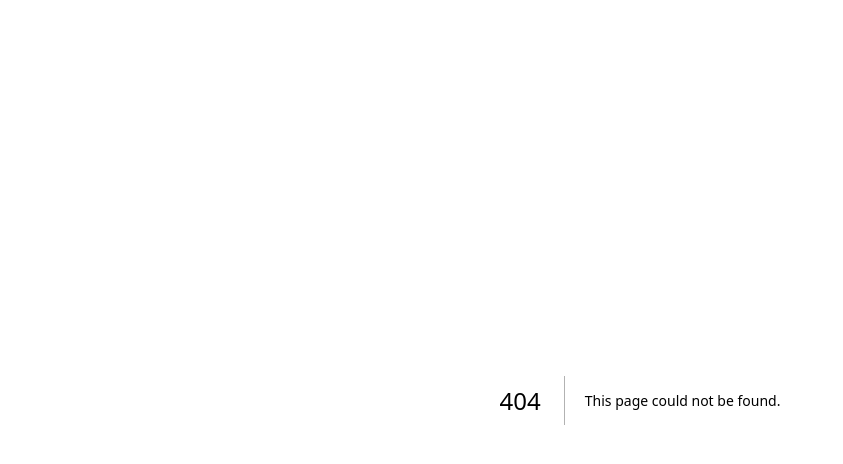
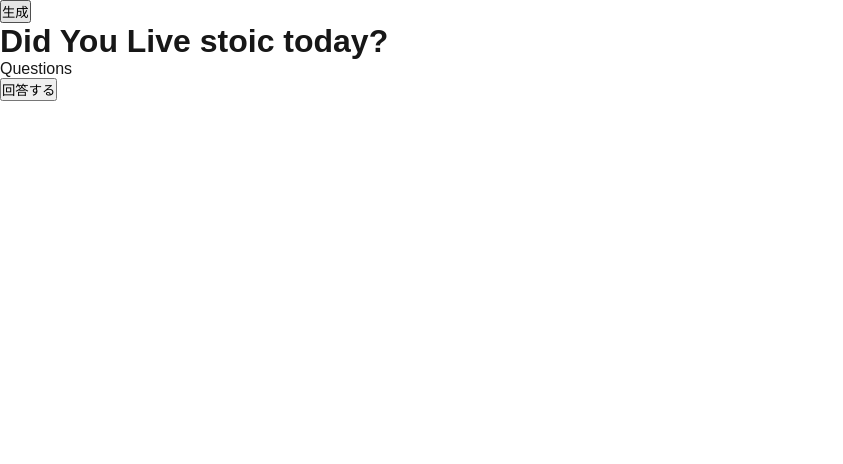
Before and after one commit to matsumoto-dev/did_you_live_stoic_today, a Next.js app: page /question in a window 1280 px wide. Before the commit this address had no page. Shown: the top 464 px of the page, without its empty margins (0-843 px from the left). Built offline with nearby package versions, Linux system fonts and the light colour scheme.

Commit message:
[add]Questionページのプロトタイプを作成

```diff
--- /dev/null
+++ b/src/app/api/question/route.ts
@@ -0,0 +1,22 @@
+import { NextResponse, NextRequest } from "next/server";
+
+export async function GET() {
+  const mockQuestions = [
+    { id: 1, text: "question1", answer: "" },
+    { id: 2, text: "question2", answer: "" },
+    { id: 3, text: "question3", answer: "" },
+  ];
+
+  return NextResponse.json(mockQuestions);
+}
+
+export async function POST(req: NextRequest) {
+  const body = req;
+  console.log(body);
+
+  // 回答をDBに登録する
+  // 回答に対するコメントを生成する
+  const comment = "回答に対するコメントです。";
+
+  return NextResponse.json({ comment: comment });
+}
--- /dev/null
+++ b/src/app/question/page.tsx
@@ -0,0 +1,11 @@
+"use client";
+
+import { QuestionForm } from "@/components/question/QuestionForm";
+
+export default function QuestionPage() {
+  return (
+    <main>
+      <QuestionForm />
+    </main>
+  );
+}
--- /dev/null
+++ b/src/components/question/QuestionForm.tsx
@@ -0,0 +1,105 @@
+"use client";
+
+import { useState } from "react";
+// import styles from "@/app/page.module.css";
+
+const URL = "api/question";
+
+type Question = {
+  id: number;
+  text: string;
+  answer: string;
+};
+
+export const QuestionForm = () => {
+  const [questions, setQuestions] = useState<Question[]>([]);
+  const [isRegenerate, setIsRegenerate] = useState<boolean>(false);
+  const [comment, setComment] = useState<string>("");
+
+  /**
+   * 質問取得
+   */
+  const fetchQuestion = async () => {
+    setIsRegenerate(true);
+    // TODO:ローディングモーダルを表示
+    try {
+      const res = await fetch(URL);
+      const data = await res.json();
+
+      setQuestions(data);
+    } catch (e) {
+      console.log(e);
+      alert("質問の取得に失敗しました。");
+    } finally {
+      // TODO:ローディングモーダルを非表示
+    }
+  };
+
+  /**
+   * 回答セット
+   */
+  const setAnswer = (e: React.ChangeEvent<HTMLTextAreaElement>, id: number) => {
+    const value = e.target.value.trim();
+
+    setQuestions((prev) =>
+      prev.map((question) =>
+        question.id === id ? { ...question, answer: value } : question
+      )
+    );
+  };
+
+  /**
+   * 回答送信
+   */
+  const handleSubmit = async (e: React.FormEvent) => {
+    e.preventDefault();
+
+    try {
+      // 回答を送信
+      const res = await fetch(URL, {
+        method: "POST",
+        headers: { "Content-Type": "application/json" },
+        body: JSON.stringify({ questions }),
+      });
+      const data = await res.json();
+      console.log(data);
+
+      // コメント表示
+      setComment(data.comment);
+    } catch (e) {
+      console.log(e);
+      alert("回答の送信に失敗しました。");
+    }
+  };
+
+  return (
+    <div>
+      {/* TODO：質問生成などの処理中のprogressモーダルをcomponentsで生成する */}
+      <button onClick={fetchQuestion}>
+        {isRegenerate ? "再生成" : "生成"}
+      </button>
+
+      <form onSubmit={handleSubmit}>
+        <h1>Did You Live stoic today?</h1>
+        <div></div>
+        <p>Questions</p>
+        {questions.map((question) => {
+          return (
+            <div key={question.id}>
+              <p>{question.text}</p>
+              <textarea
+                placeholder="ここに回答を記載してください..."
+                value={question.answer}
+                onChange={(e) => setAnswer(e, question.id)}
+                rows={6}
+              ></textarea>
+            </div>
+          );
+        })}
+        {/* TODO：活性化制御を加える。 */}
+        <button type="submit">回答する</button>
+        <div>{comment}</div>
+      </form>
+    </div>
+  );
+};
```
